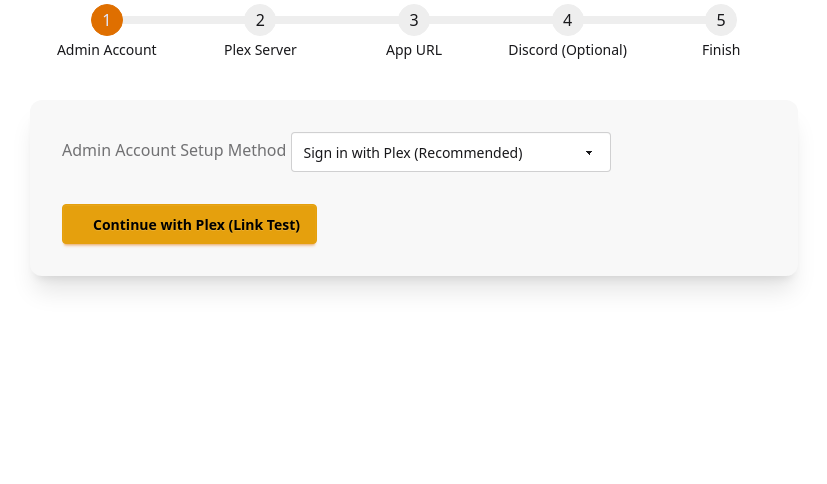
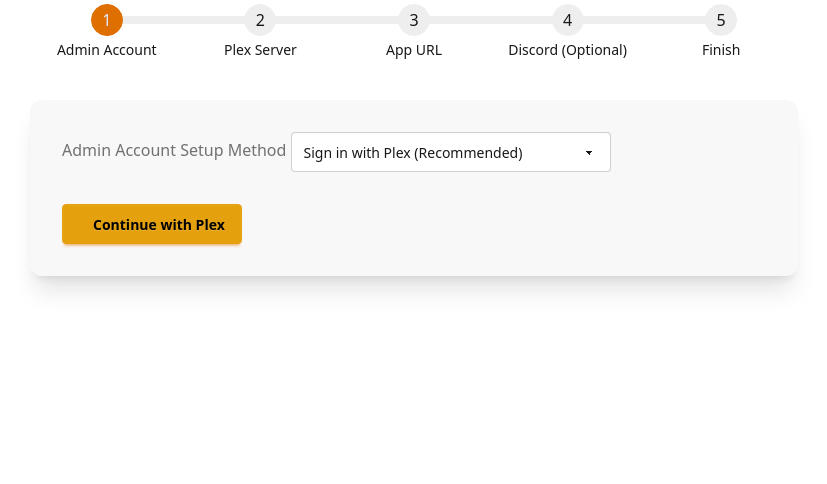
Before and after one commit to MrRobotjs/PUM, a Flask app: page /setup/account in a window 1280 px wide. Shown: the part 204-688 px from the top of the page, without its empty margins (226-1053 px from the left). Run offline with Flask 3, Linux system fonts and the light colour scheme; data that the repository does not hold is empty; style sheets or scripts are compiled from the project's sources.

Commit message:
remove (link test) from plex login on setup

```diff
--- a/app/templates/setup/account_setup.html
+++ b/app/templates/setup/account_setup.html
@@ -70,7 +70,7 @@
         <!-- This button is for Plex SSO initiation -->
         <!-- It could submit the form with a different value, or JS could change form action, or it could be a link styled as a button -->
         <a href="{{ url_for('setup.account_setup', submit_type='plex_sso') }}" id="submit_plex_sso_button_link" class="btn btn-primary bg-[#e5a00d] hover:bg-[#c4880b] border-[#e5a00d] hover:border-[#c4880b] text-black" style="display: none;">
-            <i class="fa-brands fa-plex fa-lg mr-2"></i> Continue with Plex (Link Test)
+            <i class="fa-brands fa-plex fa-lg mr-2"></i> Continue with Plex
         </a>
     </div>
 </form>
```
